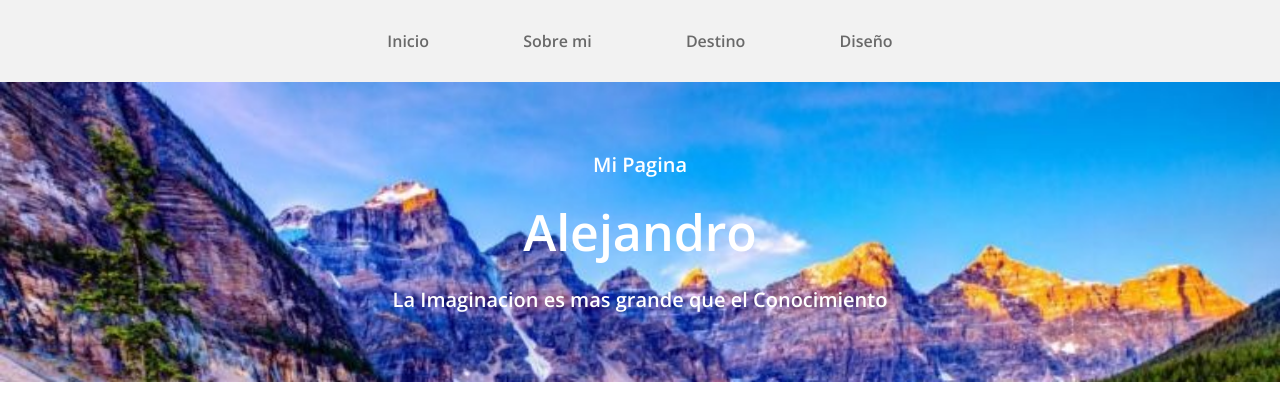
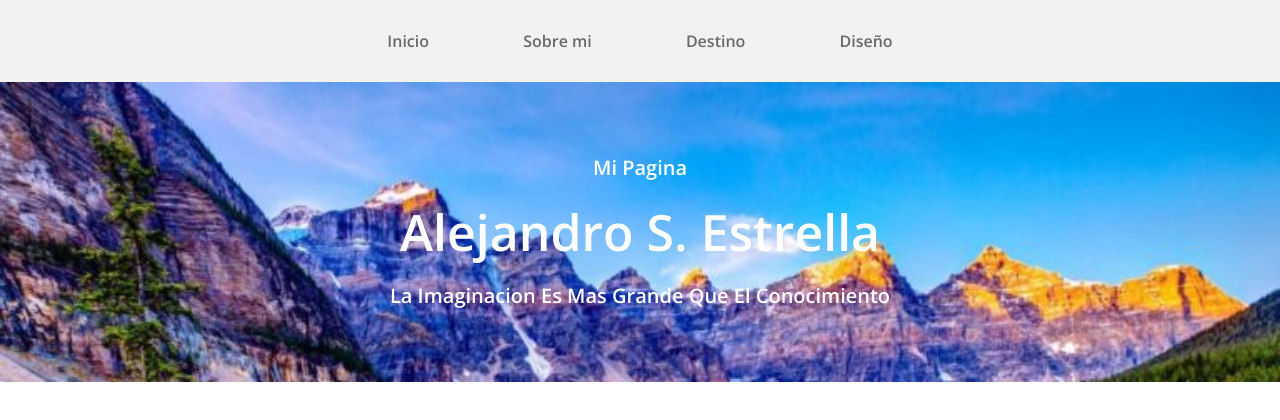
Before and after one commit to ryusakinol/creando-una-pagina-web-tipo-blog, a plain HTML site: page index.html in a window 1280 px wide. Drawn offline with nearby package versions, Linux system fonts and the light colour scheme.

Commit message:
remplace los nombres al documento html y css.

```diff
--- a/estyxx.css
+++ b/estilo.css
@@ -45,3 +45,9 @@ nav a:hover{
     font-size: 50px;
     padding: 20px 0;
 }
+
+p{
+    text-shadow: #000;
+    line-height: 100%;
+
+}
--- a/index.html
+++ b/index.html
@@ -5,7 +5,7 @@
     <meta http-equiv="X-UA-Compatible" content="IE=edge">
     <meta name="viewport" content="width=device-width, initial-scale=1.0">
     <title>Mi pagina</title>
-    <link rel="stylesheet" href="estyxx.css">
+    <link rel="stylesheet" href="estilo.css">
 </head>
 <body>
     <header>
@@ -19,8 +19,8 @@
 
     <div class="encabezado-img">
         <p>Mi Pagina</p>
-        <h1>Alejandro</h1>
-        <p>La Imaginacion es mas grande que el Conocimiento</p>
+        <h1>Alejandro S. Estrella </h1>
+        <p>La Imaginacion Es Mas Grande Que El Conocimiento</p>
     </div>
 </body>
 </html>
```
